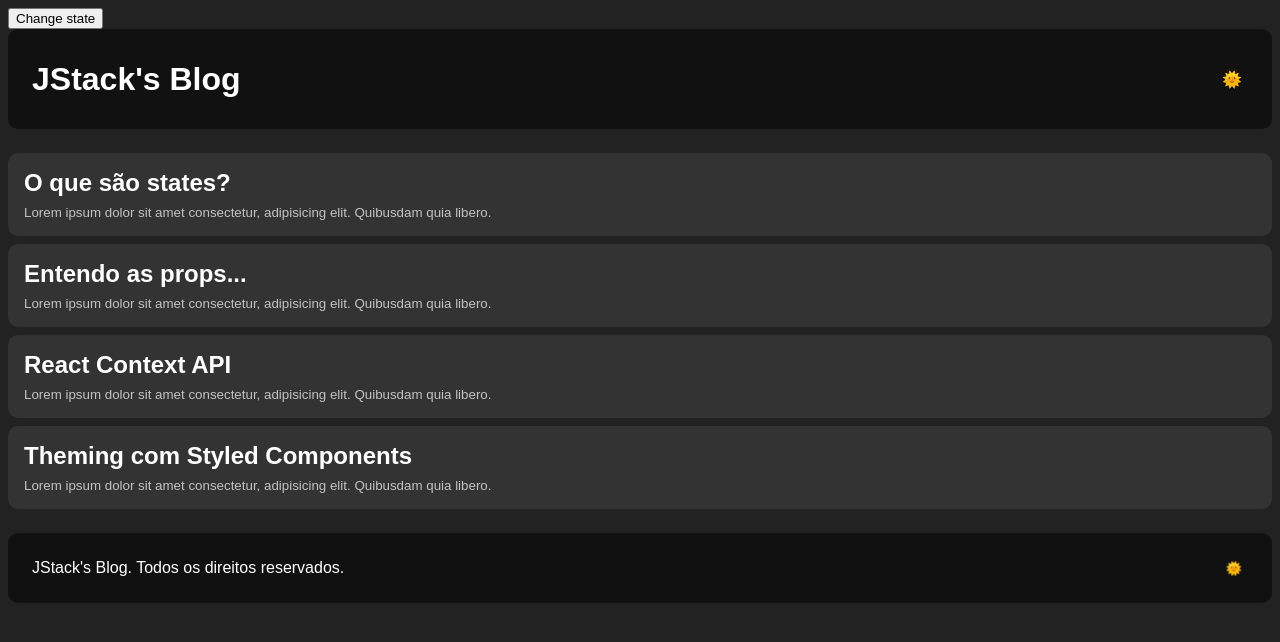
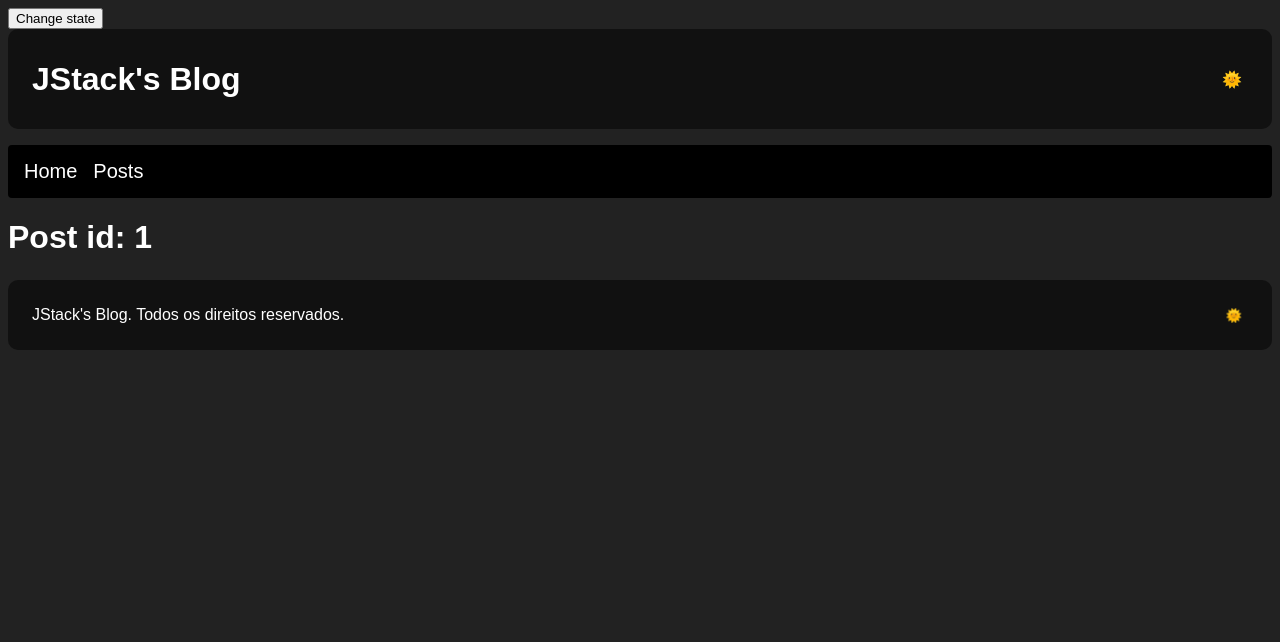
Before and after one commit to NicolasOliveira861/jstack-class-components, a React app: page /posts/1 in a window 1280 px wide. Shown: the top 642 px of the page. Built offline with nearby package versions, Linux system fonts and the light colour scheme.

Commit message:
feat: params, location, link and switch

```diff
--- a/src/components/Layout/index.js
+++ b/src/components/Layout/index.js
@@ -3,6 +3,8 @@ import React from 'react';
 import Header from '../Header';
 import Footer from '../Footer';
 import Routes from '../../routes';
+import { BrowserRouter, Link } from 'react-router-dom';
+import { Nav } from './styles';
 
 export default class Layout extends React.Component {
   componentDidMount() {
@@ -19,11 +21,17 @@ export default class Layout extends React.Component {
 
   render() {
     return (
-      <>
+      <BrowserRouter>
         <Header />
+
+        <Nav>
+          <Link to="/">Home</Link>
+          <Link to="/posts">Posts</Link>
+        </Nav>
+
         <Routes />
         <Footer />
-      </>
+      </BrowserRouter>
     );
   }
 }
--- /dev/null
+++ b/src/components/Layout/styles.js
@@ -0,0 +1,23 @@
+import styled from 'styled-components';
+
+export const Nav = styled.nav`
+  background: #000;
+  margin-top: 16px;
+  padding: 16px;
+  border-radius: 4px;
+
+  a {
+    text-decoration: none;
+    font-size: 20px;
+    line-height: 100%;
+    color: #fff;
+
+    & + a {
+      margin-left: 16px;
+    }
+
+    :hover {
+      text-decoration: underline;
+    }
+  }
+`;
--- /dev/null
+++ b/src/pages/NotFound/index.js
@@ -0,0 +1,5 @@
+import React from 'react';
+
+export default function NotFound() {
+  return <h1>Page not found!</h1>;
+}
--- /dev/null
+++ b/src/pages/Post/index.js
@@ -0,0 +1,13 @@
+import React, { useMemo } from 'react';
+import { useLocation, useParams } from 'react-router-dom';
+
+export default function Post() {
+  const { id } = useParams();
+  const { search } = useLocation();
+
+  const queryParams = useMemo(() => new URLSearchParams(search), [search]);
+
+  console.log({ queryParams: queryParams.get('search') });
+
+  return <h1>Post id: {id}</h1>;
+}
--- a/src/routes.js
+++ b/src/routes.js
@@ -1,13 +1,19 @@
 import React from 'react';
-import { BrowserRouter, Route } from 'react-router-dom';
+import { Route, Switch } from 'react-router-dom';
 import Home from './pages/Home';
+import NotFound from './pages/NotFound';
+import Post from './pages/Post';
 import Posts from './pages/Posts';
 
 export default function Routes() {
   return (
-    <BrowserRouter>
+    <Switch>
       <Route exact path="/" component={Home} />
-      <Route path="/posts" component={Posts} />
-    </BrowserRouter>
+      <Route exact path="/posts" component={Posts} />
+      <Route path="/posts/:id" component={Post} />
+      <Route component={NotFound} />
+
+      {/* OR --> <Route path="*" component={NotFound} /> */}
+    </Switch>
   );
 }
--- a/webpack.config.js
+++ b/webpack.config.js
@@ -8,6 +8,7 @@ module.exports = {
   output: {
     path: path.resolve(__dirname, 'build'),
     filename: 'bundle[hash].js',
+    publicPath: '/',
   },
   plugins: [
     new HtmlWebpackPlugin({
```
